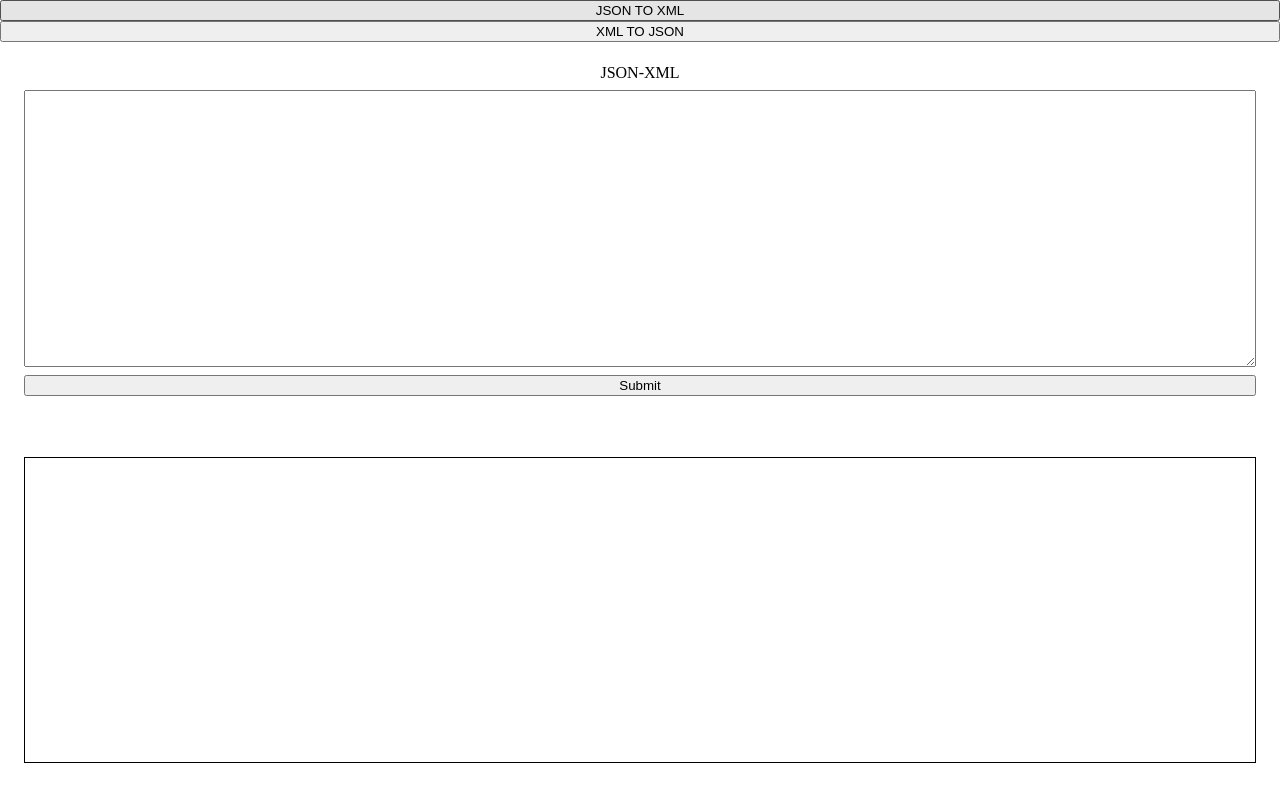
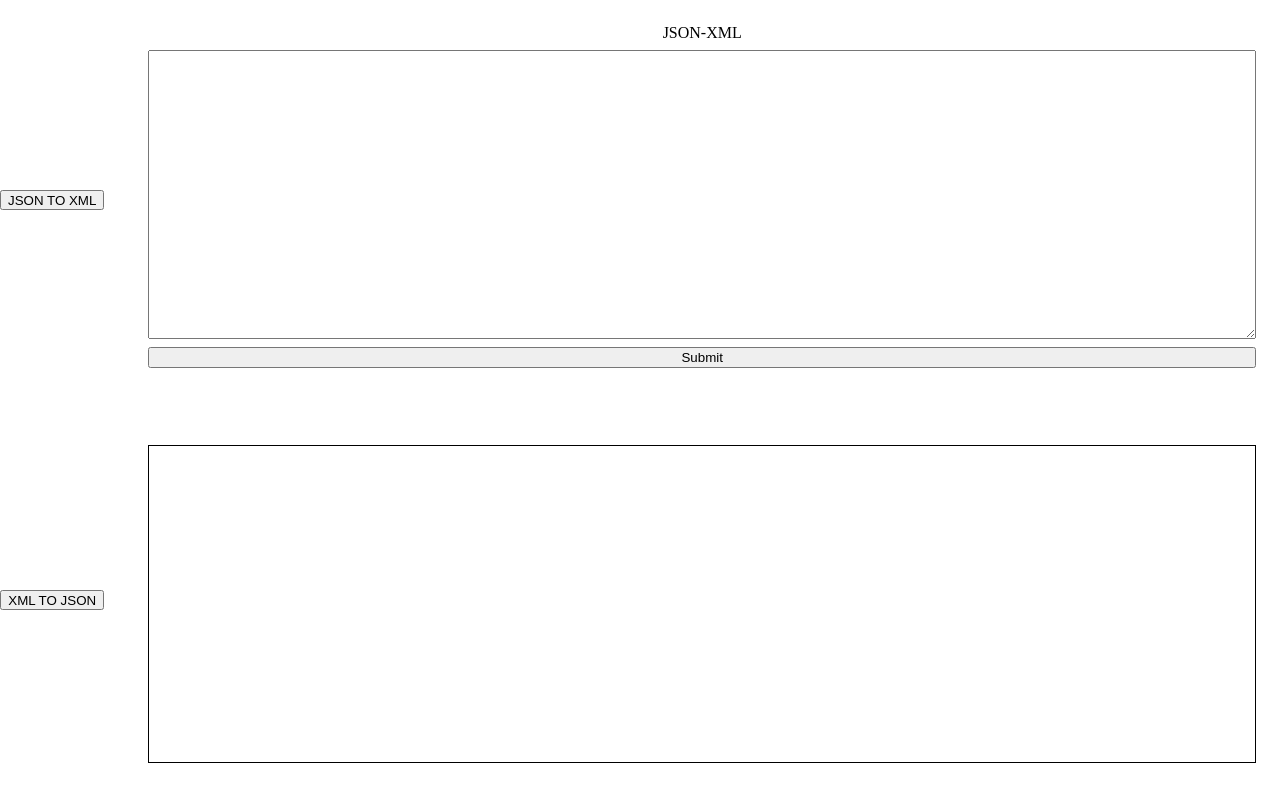
Before and after one commit to Jhons14/FrontConverter, a React (Vite) app: page / in a window 1280 px wide. Built offline with nearby package versions, Linux system fonts and the light colour scheme.

Commit message:
Se implementa error por formato de entrada erroneo

```diff
--- a/src/App/index.css
+++ b/src/App/index.css
@@ -3,22 +3,28 @@ body {
 }
 .app-container {
   display: grid;
-  grid-template-rows: auto 1fr;
+  grid-template-columns: auto 1fr;
   gap: 20px;
-  height: 100vh;
+  min-height: 100vh;
 }
 
-.format-buttons {
-  display: grid;
+.format-buttons-container {
+  display: flex;
+  justify-content: space-around;
+  flex-direction: column;
+  height: 100%;
+}
+
+.format-button {
   height: 20px;
 }
 .data-container {
   display: grid;
-  grid-template-rows: 1fr 1fr;
+  grid-template-rows: 1fr 40px 1fr;
   height: 100%;
   padding: 24px;
-  gap: 48px;
   box-sizing: border-box;
+  gap: 12px;
 }
 .data-form {
   display: flex;
--- a/src/App/index.jsx
+++ b/src/App/index.jsx
@@ -6,16 +6,18 @@ export function App() {
   const [formatToConvert, setFormatToConvert] = useState('JSON-XML');
   const [data, setData] = useState('');
   const [dataResult, setDataResult] = useState('');
+  const [error, setError] = useState();
 
   function onChooseFormat(format) {
     setFormatToConvert(format);
     setDataResult('');
     document.getElementById('data-input').value = '';
+    setError();
   }
 
   return (
     <div className='app-container'>
-      <div className='format-buttons'>
+      <div className='format-buttons-container'>
         <button
           type='button'
           className='format-button'
@@ -40,6 +42,8 @@ export function App() {
         setDataResult={setDataResult}
         data={data}
         setData={setData}
+        error={error}
+        setError={setError}
       />
     </div>
   );
--- a/src/components/DataContainer/index.jsx
+++ b/src/components/DataContainer/index.jsx
@@ -6,6 +6,8 @@ export function DataContainer({
   formatToConvert,
   data,
   setData,
+  error,
+  setError,
 }) {
   const JSON_2_XML_URL = 'http://127.0.0.1:5000/convert/json-to-xml';
   const XML_2_JSON_URL = 'http://127.0.0.1:5000/convert/xml-to-json';
@@ -20,8 +22,6 @@ export function DataContainer({
   }
 
   async function onSubmitJSON(jsonData) {
-    console.log(jsonData);
-
     await fetch(JSON_2_XML_URL, {
       method: 'POST',
       body: jsonData,
@@ -40,40 +40,24 @@ export function DataContainer({
         setDataResult(xmlText); // Asignar el contenido del XML
       })
       .catch((error) => {
-        console.error(
-          `There was a problem with
-                   the fetch operation:`,
-          error
-        );
+        setError(error);
       });
   }
 
   async function onSubmitXML(xmlData) {
-    console.log(xmlData);
-
-    await fetch(XML_2_JSON_URL, {
+    const response = await fetch(XML_2_JSON_URL, {
       method: 'POST',
       body: xmlData,
       headers: {
         'Content-Type': 'application/xml',
       },
-    })
-      .then((response) => {
-        if (!response.ok) {
-          throw new Error('Network response was not ok');
-        }
-        return response.json();
-      })
-      .then((jsonRes) => {
-        setDataResult(jsonRes);
-      })
-      .catch((error) => {
-        console.error(
-          `There was a problem with
-                   the fetch operation:`,
-          error
-        );
-      });
+    });
+
+    if (response.ok) {
+      setDataResult(response.json());
+    } else if (response.status === 400) {
+      setError('Peticion mal formada revisa el formato de entrada');
+    }
   }
 
   return (
@@ -93,6 +77,7 @@ export function DataContainer({
         ></textarea>
         <button type='submit'>Submit</button>
       </form>
+      <div>{!!error && <div>{error}</div>}</div>
       <pre className='result-display'>{dataResult}</pre>
     </div>
   );
```
